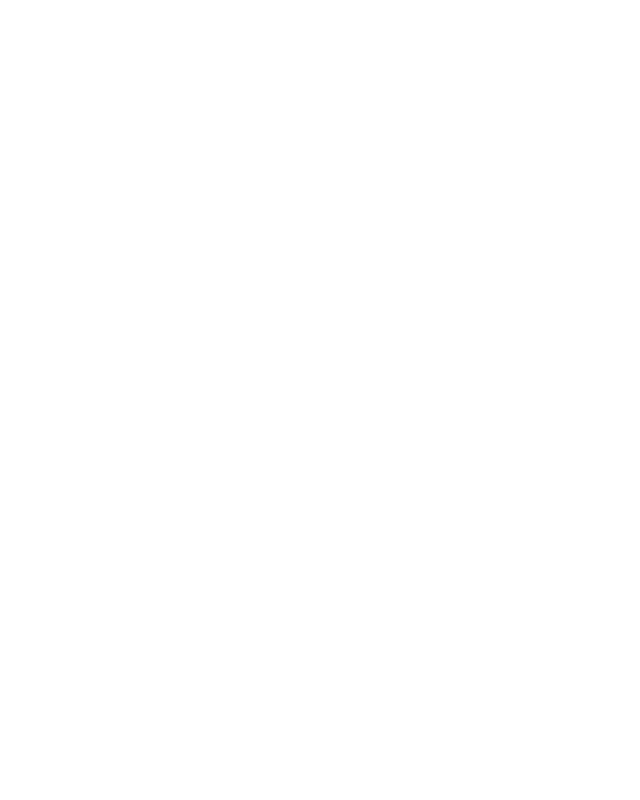
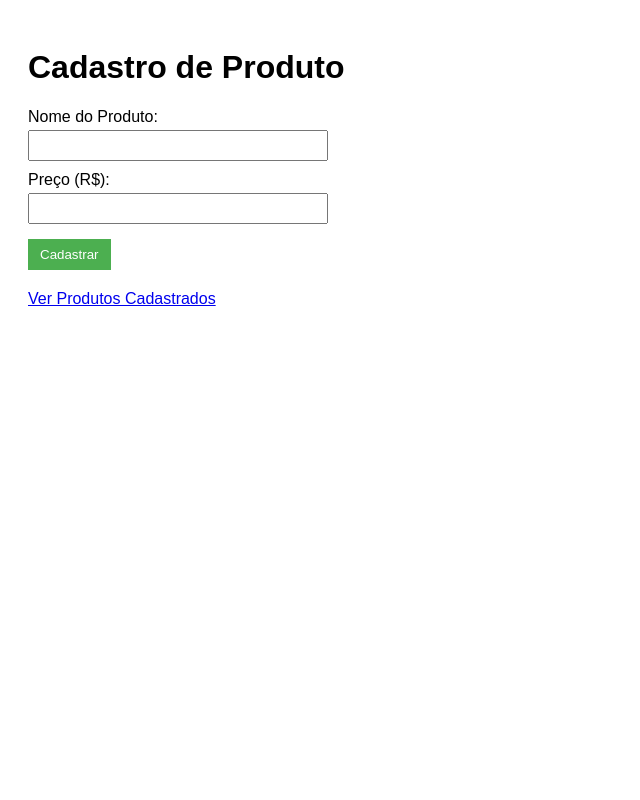
Before and after one commit to ZezoDebug/Proj-PRD_SRP, a PHP site: page / in a window 1280 px wide. Before the commit the part shown is empty. Shown: the whole page, without its empty margins (0-640 px from the left). Run offline with PHP 8.4, Linux system fonts and the light colour scheme.

Commit message:
index criaado

```diff
--- a/public/create.php
+++ b/public/create.php
@@ -4,9 +4,9 @@ declare(strict_types=1);
 
 require __DIR__ . '/../vendor/autoload.php';
 
-use App\Application\ProductService;
-use App\Infra\FileProductRepository;
-use App\Domain\SimpleProductValidator;
+use Josvitor\SolidSrpDemo\Application\ProductService;
+use Josvitor\SolidSrpDemo\Infra\FileProductRepository;
+use Josvitor\SolidSrpDemo\Domain\SimpleProductValidator;
 
 if ($_SERVER['REQUEST_METHOD'] !== 'POST') {
     http_response_code(405);
--- a/public/index.php
+++ b/public/index.php
@@ -0,0 +1,62 @@
+<?php
+
+declare(strict_types=1);
+?>
+<!DOCTYPE html>
+<html lang="pt-BR">
+<head>
+    <meta charset="UTF-8">
+    <title>Cadastro de Produtos</title>
+    <style>
+        body {
+            font-family: Arial, sans-serif;
+            padding: 20px;
+        }
+        form {
+            width: 300px;
+            margin-top: 20px;
+        }
+        label {
+            display: block;
+            margin-top: 10px;
+        }
+        input[type="text"],
+        input[type="number"] {
+            width: 100%;
+            padding: 6px;
+            margin-top: 4px;
+            box-sizing: border-box;
+        }
+        button {
+            margin-top: 15px;
+            padding: 8px 12px;
+            background-color: #4CAF50;
+            color: #fff;
+            border: none;
+            cursor: pointer;
+        }
+        button:hover {
+            background-color: #45a049;
+        }
+        a {
+            display: inline-block;
+            margin-top: 20px;
+        }
+    </style>
+</head>
+<body>
+    <h1>Cadastro de Produto</h1>
+
+    <form action="create.php" method="POST">
+        <label for="name">Nome do Produto:</label>
+        <input type="text" id="name" name="name" minlength="2" maxlength="100" required>
+
+        <label for="price">Preço (R$):</label>
+        <input type="number" id="price" name="price" step="0.01" min="0" required>
+
+        <button type="submit">Cadastrar</button>
+    </form>
+
+    <a href="products.php">Ver Produtos Cadastrados</a>
+</body>
+</html>
```
Also changed, not shown: public/products.php (+16 -4 lines).
